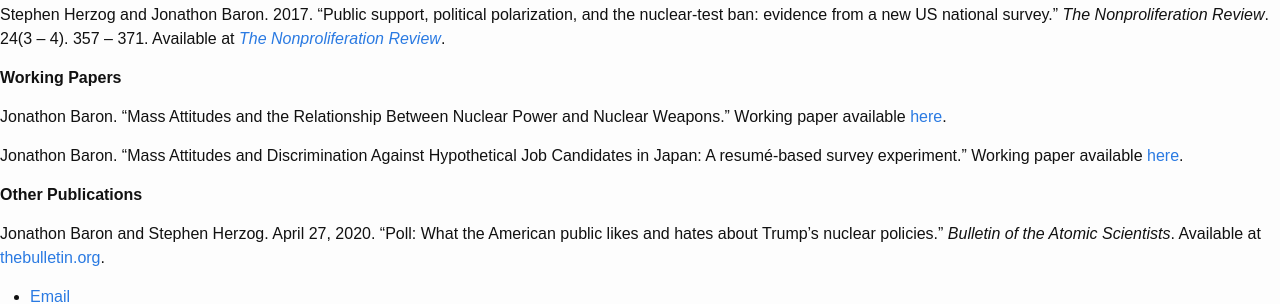
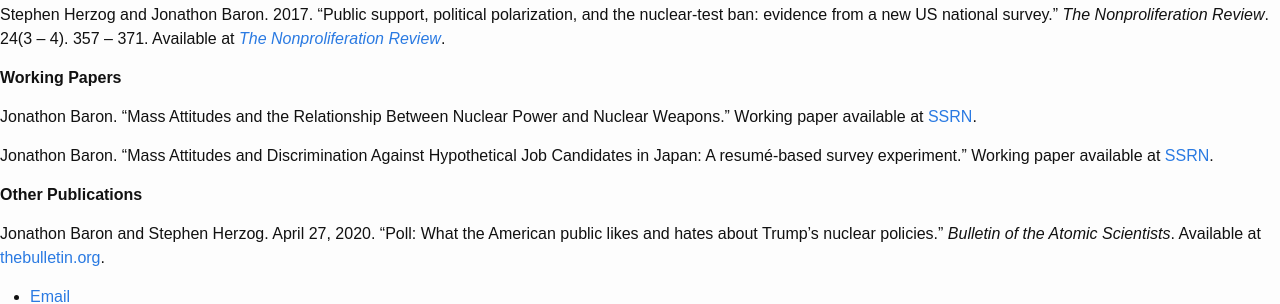
Before and after one commit to jonathonbaron/jonathonbaron.github.io, a Jekyll site: the page built from research/index.md, in a window 1280 px wide. Shown: the part 363-667 px from the top of the page. Built offline with Jekyll 4.4.1, drawn with Linux system fonts in a browser that asks for light colours.

Commit message:
Update index.md

```diff
--- a/research/index.md
+++ b/research/index.md
@@ -18,10 +18,10 @@ Stephen Herzog and Jonathon Baron. 2017. "Public support, political polarization
 
 **Working Papers**
 
-Jonathon Baron. "Mass Attitudes and the Relationship Between Nuclear Power and Nuclear Weapons." Working paper available [here](baron_mass_attitudes.pdf).
+Jonathon Baron. "Mass Attitudes and the Relationship Between Nuclear Power and Nuclear Weapons." Working paper available at [SSRN](https://papers.ssrn.com/sol3/papers.cfm?abstract_id=3631558).
 
 Jonathon Baron. "Mass Attitudes and Discrimination Against Hypothetical Job Candidates in Japan: A resumé-based
-survey experiment." Working paper available [here](baron_rirekisho.pdf).
+survey experiment." Working paper available at [SSRN](https://ssrn.com/abstract=3631838).
 
 **Other Publications**
 
```
